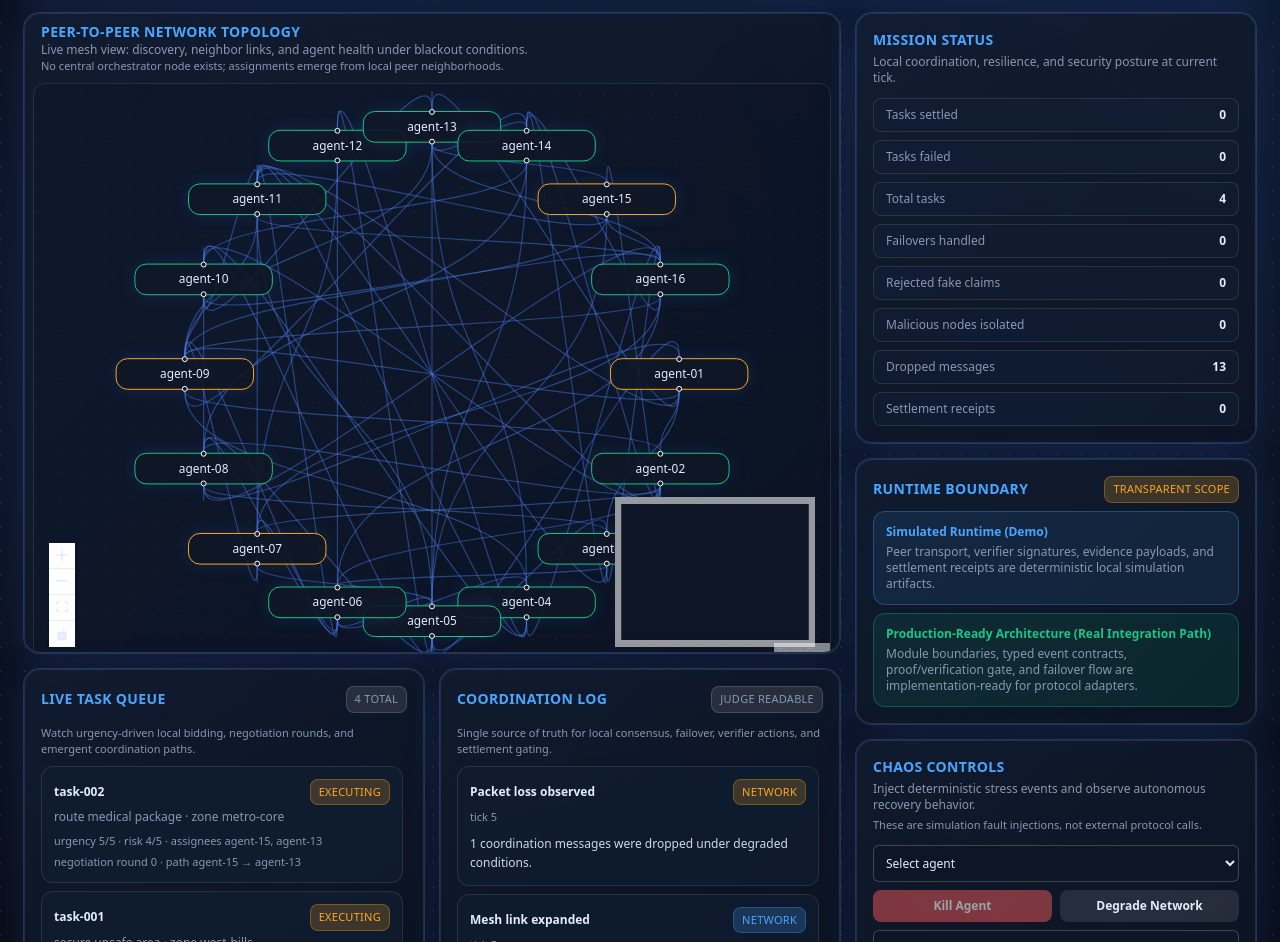
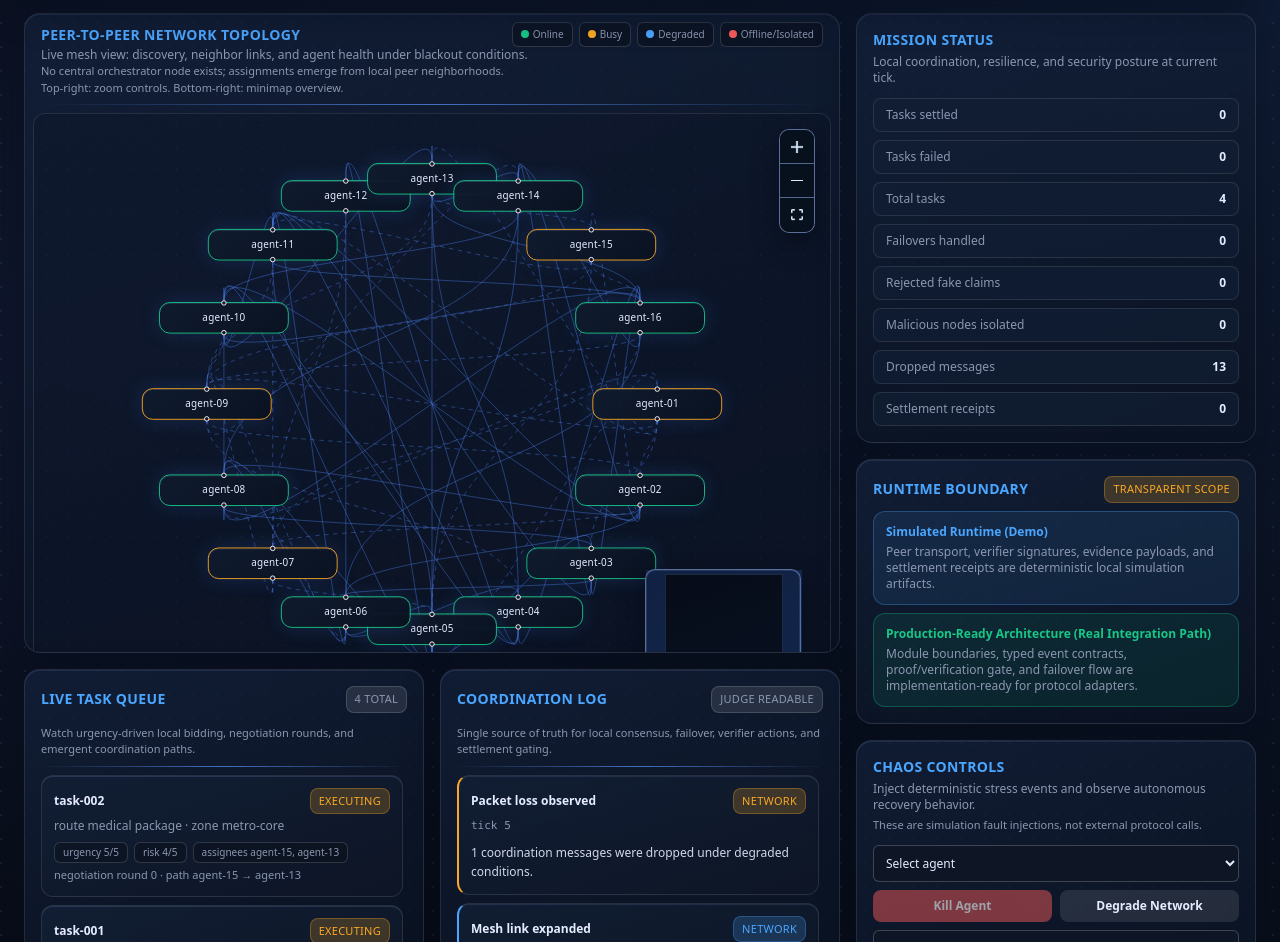
Before and after one commit to karagozemin/BLACKOUT, a Next.js app: page /mission-control in a window 1280 px wide. Shown: the part 170-1112 px from the top of the page. Built offline with nearby package versions, Linux system fonts and the light colour scheme.

Commit message:
feat: enhance UI components with improved styling and scrollbar customization

```diff
--- a/src/app/globals.css
+++ b/src/app/globals.css
@@ -17,6 +17,22 @@ body {
   min-height: 100vh;
 }
 
+*::-webkit-scrollbar {
+  width: 10px;
+  height: 10px;
+}
+
+*::-webkit-scrollbar-thumb {
+  background: linear-gradient(180deg, rgba(63, 119, 224, 0.7), rgba(45, 84, 170, 0.7));
+  border-radius: 999px;
+  border: 2px solid rgba(8, 15, 30, 0.8);
+}
+
+*::-webkit-scrollbar-track {
+  background: rgba(8, 15, 30, 0.55);
+  border-radius: 999px;
+}
+
 .grid-noise {
   background-size: 24px 24px;
   background-image: theme("backgroundImage.grid");
@@ -26,3 +42,45 @@ body {
   background: linear-gradient(135deg, rgba(19, 31, 53, 0.72), rgba(13, 21, 36, 0.74));
   backdrop-filter: blur(12px);
 }
+
+.panel-elevated {
+  background: linear-gradient(160deg, rgba(20, 34, 60, 0.72), rgba(10, 18, 33, 0.85));
+  box-shadow: inset 0 1px 0 rgba(130, 165, 255, 0.12), 0 14px 34px rgba(5, 13, 28, 0.52);
+}
+
+.neon-divider {
+  background: linear-gradient(90deg, rgba(89, 148, 255, 0), rgba(89, 148, 255, 0.7), rgba(89, 148, 255, 0));
+  height: 1px;
+}
+
+.blackout-flow .react-flow__controls {
+  overflow: hidden;
+}
+
+.blackout-flow .react-flow__controls-button {
+  width: 34px;
+  height: 34px;
+  background: rgba(8, 16, 30, 0.96);
+  border-color: rgba(157, 189, 255, 0.5);
+}
+
+.blackout-flow .react-flow__controls-button:hover {
+  background: rgba(24, 44, 80, 0.98);
+}
+
+.blackout-flow .react-flow__controls-button svg {
+  fill: #dbeafe;
+  stroke: #dbeafe;
+  stroke-width: 0.8;
+}
+
+.blackout-flow .react-flow__minimap-mask {
+  fill: rgba(56, 110, 219, 0.22);
+  stroke: rgba(191, 219, 254, 0.85);
+  stroke-width: 1;
+}
+
+.blackout-flow .react-flow__minimap-node {
+  stroke: rgba(191, 219, 254, 0.55);
+  stroke-width: 0.8;
+}
--- a/src/components/dashboard/event-stream-panel.tsx
+++ b/src/components/dashboard/event-stream-panel.tsx
@@ -16,6 +16,13 @@ export function EventStreamPanel() {
   const { state } = useSimulationStore();
   const events = [...state.events].slice(-14).reverse();
 
+  const levelAccent = {
+    info: "border-l-info",
+    success: "border-l-success",
+    warning: "border-l-warning",
+    danger: "border-l-danger"
+  } as const;
+
   return (
     <Card className="h-[360px] overflow-hidden">
       <div className="mb-3 flex items-center justify-between">
@@ -23,6 +30,7 @@ export function EventStreamPanel() {
         <Badge tone="muted">judge readable</Badge>
       </div>
       <p className="mb-2 text-[11px] text-muted">Single source of truth for local consensus, failover, verifier actions, and settlement gating.</p>
+      <div className="mb-2 neon-divider" />
 
       <div className="space-y-2 overflow-y-auto pr-1">
         {events.map((event) => (
@@ -30,13 +38,13 @@ export function EventStreamPanel() {
             key={event.id}
             initial={{ opacity: 0, y: 8 }}
             animate={{ opacity: 1, y: 0 }}
-            className="rounded-xl border border-white/10 bg-panelSoft/60 p-3"
+            className={`rounded-xl border border-white/10 border-l-2 ${levelAccent[event.level]} bg-gradient-to-br from-panelSoft/85 to-panel/80 p-3 shadow-[inset_0_1px_0_rgba(152,186,255,0.12)]`}
           >
             <div className="flex items-center justify-between gap-2">
               <p className="text-xs font-semibold">{event.title}</p>
               <Badge tone={toneByLevel[event.level]}>{event.category}</Badge>
             </div>
-            <p className="mt-1 text-[11px] text-muted">tick {event.tick}</p>
+            <p className="mt-1 font-mono text-[11px] text-muted">tick {event.tick}</p>
             <p className="mt-2 text-xs leading-relaxed text-foreground/90">{event.description}</p>
           </motion.article>
         ))}
--- a/src/components/dashboard/mission-control.tsx
+++ b/src/components/dashboard/mission-control.tsx
@@ -184,7 +184,9 @@ export function MissionControl() {
     <main className="grid-noise min-h-screen p-4 md:p-6">
       <JudgeDemoOverlay beat={activeBeat} onStop={stopJudgeDemo} />
       <div className="mx-auto flex max-w-[1600px] flex-col gap-4">
-        <header className="glass flex flex-wrap items-center justify-between gap-3 rounded-2xl border border-white/10 p-4 shadow-glow">
+        <header className="panel-elevated relative overflow-hidden rounded-2xl border border-info/25 p-4 shadow-glow">
+          <div className="pointer-events-none absolute inset-0 bg-[radial-gradient(circle_at_85%_15%,rgba(74,166,255,0.16),transparent_35%)]" />
+          <div className="relative flex flex-wrap items-center justify-between gap-3">
           <div>
             <p className="text-xs uppercase tracking-[0.2em] text-info">BLACKOUT EXCHANGE · Mission Control</p>
             <h1 className="text-2xl font-semibold">Leaderless Emergency Agent Economy</h1>
@@ -196,7 +198,7 @@ export function MissionControl() {
           <div className="flex items-center gap-2">
             <label className="text-xs text-muted">Speed</label>
             <select
-              className="rounded-md border border-white/20 bg-panel px-2 py-1 text-xs"
+              className="rounded-md border border-white/20 bg-panel px-2 py-1 text-xs shadow-[inset_0_1px_0_rgba(146,182,255,0.16)]"
               value={speed}
               onChange={(event) => setSpeed(Number(event.target.value))}
             >
@@ -220,35 +222,36 @@ export function MissionControl() {
               Mission Summary
             </Link>
           </div>
+          </div>
         </header>
 
         <div className="grid grid-cols-1 gap-4 xl:grid-cols-12">
           <div className="space-y-4 xl:col-span-8">
-            <div id="panel-network">
+            <div id="panel-network" className="rounded-2xl">
               <NetworkTopologyPanel />
             </div>
             <div className="grid grid-cols-1 gap-4 lg:grid-cols-2">
-              <div id="panel-tasks">
+              <div id="panel-tasks" className="rounded-2xl">
                 <TaskQueuePanel />
               </div>
-              <div id="panel-events">
+              <div id="panel-events" className="rounded-2xl">
                 <EventStreamPanel />
               </div>
             </div>
           </div>
 
           <div className="space-y-4 xl:col-span-4">
-            <div id="panel-status">
+            <div id="panel-status" className="rounded-2xl">
               <MissionStatusPanel />
             </div>
             <RealityBoundaryPanel />
-            <div id="panel-chaos">
+            <div id="panel-chaos" className="rounded-2xl">
               <ChaosControls />
             </div>
-            <div id="panel-proof">
+            <div id="panel-proof" className="rounded-2xl">
               <ProofPanel />
             </div>
-            <div id="panel-settlement">
+            <div id="panel-settlement" className="rounded-2xl">
               <SettlementPanel />
             </div>
           </div>
--- a/src/components/dashboard/task-queue-panel.tsx
+++ b/src/components/dashboard/task-queue-panel.tsx
@@ -25,18 +25,21 @@ export function TaskQueuePanel() {
         <Badge tone="muted">{tasks.length} total</Badge>
       </div>
       <p className="mb-2 text-[11px] text-muted">Watch urgency-driven local bidding, negotiation rounds, and emergent coordination paths.</p>
+      <div className="mb-2 neon-divider" />
 
       <div className="space-y-2 overflow-y-auto pr-1">
         {tasks.map((task) => (
-          <article key={task.id} className="rounded-xl border border-white/10 bg-panelSoft/70 p-3">
+          <article key={task.id} className="rounded-xl border border-white/10 bg-gradient-to-br from-panelSoft/90 to-panel/80 p-3 shadow-[inset_0_1px_0_rgba(152,186,255,0.16)]">
             <div className="flex items-center justify-between gap-2">
               <p className="text-xs font-semibold">{task.id}</p>
               <Badge tone={statusTone[task.status] ?? "muted"}>{task.status}</Badge>
             </div>
             <p className="mt-1 text-xs text-muted">{task.type.replaceAll("-", " ")} · zone {task.zone}</p>
-            <p className="mt-2 text-[11px] text-muted">
-              urgency {task.urgency}/5 · risk {task.riskLevel}/5 · assignees {task.assignedAgentIds.join(", ") || "none"}
-            </p>
+            <div className="mt-2 flex flex-wrap gap-1.5 text-[10px]">
+              <span className="rounded-md border border-white/15 bg-black/20 px-2 py-0.5 text-muted">urgency {task.urgency}/5</span>
+              <span className="rounded-md border border-white/15 bg-black/20 px-2 py-0.5 text-muted">risk {task.riskLevel}/5</span>
+              <span className="rounded-md border border-white/15 bg-black/20 px-2 py-0.5 text-muted">assignees {task.assignedAgentIds.join(", ") || "none"}</span>
+            </div>
             <p className="mt-1 text-[11px] text-muted">
               negotiation round {task.negotiationRound} · path {task.coordinationPath.join(" → ") || "pending"}
             </p>
--- a/src/components/network/network-topology-panel.tsx
+++ b/src/components/network/network-topology-panel.tsx
@@ -29,6 +29,13 @@ const statusColor: Record<string, string> = {
   isolated: "#F75C5C"
 };
 
+const legend = [
+  { label: "Online", color: statusColor.online },
+  { label: "Busy", color: statusColor.busy },
+  { label: "Degraded", color: statusColor.degraded },
+  { label: "Offline/Isolated", color: statusColor.offline }
+];
+
 export function NetworkTopologyPanel({ stateOverride, compact = false }: { stateOverride?: SimulationState; compact?: boolean }) {
   const { state: liveState } = useSimulationStore();
   const state = stateOverride ?? liveState;
@@ -52,13 +59,15 @@ export function NetworkTopologyPanel({ stateOverride, compact = false }: { state
           trust: agent.metrics.trust
         },
         style: {
-          width: 140,
+          width: 144,
           borderRadius: 12,
-          padding: 6,
+          padding: 8,
           border: `1px solid ${statusColor[agent.status] ?? "#4AA6FF"}`,
-          background: "rgba(16, 24, 40, 0.9)",
+          background: "linear-gradient(145deg, rgba(15, 27, 46, 0.96), rgba(10, 18, 33, 0.96))",
           color: "#E5ECFF",
-          boxShadow: "0 0 18px rgba(59,130,246,0.15)"
+          boxShadow: "inset 0 1px 0 rgba(160,190,255,0.18), 0 0 22px rgba(59,130,246,0.18)",
+          fontSize: 11,
+          letterSpacing: "0.02em"
         }
       };
     });
@@ -73,31 +82,92 @@ export function NetworkTopologyPanel({ stateOverride, compact = false }: { state
             source: agent.id,
             target: peerId,
             style: {
-              stroke: "rgba(77, 126, 238, 0.45)",
-              strokeWidth: 1.2
-            }
+              stroke: "rgba(77, 126, 238, 0.42)",
+              strokeWidth: 1.1
+            },
+            animated: contextEdgeAnimated(agent.id, peerId, state)
           });
         }
       });
     });
 
     return { nodes: builtNodes, edges: builtEdges };
-  }, [state.agents]);
+  }, [state]);
 
   return (
     <Card className={compact ? "h-[420px] overflow-hidden p-2" : "h-[640px] overflow-hidden p-2"}>
       <div className="mb-2 px-2">
-        <h3 className="text-sm font-semibold uppercase tracking-wide text-info">Peer-to-Peer Network Topology</h3>
+        <div className="flex flex-wrap items-center justify-between gap-2">
+          <h3 className="text-sm font-semibold uppercase tracking-wide text-info">Peer-to-Peer Network Topology</h3>
+          <div className="flex flex-wrap gap-1.5">
+            {legend.map((item) => (
+              <span key={item.label} className="rounded-md border border-white/15 bg-black/25 px-2 py-1 text-[10px] text-muted">
+                <span className="mr-1 inline-block h-2 w-2 rounded-full" style={{ backgroundColor: item.color }} />
+                {item.label}
+              </span>
+            ))}
+          </div>
+        </div>
         <p className="text-xs text-muted">Live mesh view: discovery, neighbor links, and agent health under blackout conditions.</p>
         <p className="text-[11px] text-muted">No central orchestrator node exists; assignments emerge from local peer neighborhoods.</p>
+        <p className="text-[11px] text-muted">Top-right: zoom controls. Bottom-right: minimap overview.</p>
+        <div className="mt-2 neon-divider" />
       </div>
       <div className={compact ? "h-[360px] rounded-xl border border-white/10 bg-panel/40" : "h-[580px] rounded-xl border border-white/10 bg-panel/40"}>
-        <ReactFlow nodes={nodes} edges={edges} fitView>
-          <MiniMap zoomable pannable style={{ backgroundColor: "#0e1626" }} />
-          <Controls />
-          <Background color="#203457" gap={24} />
+        <ReactFlow
+          nodes={nodes}
+          edges={edges}
+          className="blackout-flow"
+          fitView
+          fitViewOptions={{ padding: 0.2 }}
+          proOptions={{ hideAttribution: true }}
+        >
+          <MiniMap
+            position="bottom-right"
+            zoomable
+            pannable
+            maskColor="rgba(56, 110, 219, 0.2)"
+            nodeColor={(node) => {
+              const status = String((node.data as AgentNodeData | undefined)?.status ?? "online");
+              return statusColor[status] ?? "#4AA6FF";
+            }}
+            nodeStrokeColor={() => "rgba(191, 219, 254, 0.9)"}
+            style={{
+              background: "linear-gradient(160deg, rgba(6, 12, 24, 0.98), rgba(8, 16, 31, 0.95))",
+              border: "1px solid rgba(157, 189, 255, 0.55)",
+              borderRadius: 10,
+              width: 156,
+              height: 94,
+              right: 14,
+              bottom: 14,
+              boxShadow: "0 10px 24px rgba(2,8,20,0.6), inset 0 0 0 1px rgba(187, 213, 255, 0.14)"
+            }}
+          />
+          <Controls
+            position="top-right"
+            showInteractive={false}
+            style={{
+              background: "rgba(8,16,30,0.95)",
+              border: "1px solid rgba(157,189,255,0.55)",
+              borderRadius: 10,
+              boxShadow: "0 10px 24px rgba(2,8,20,0.55), inset 0 0 0 1px rgba(187,213,255,0.12)"
+            }}
+          />
+          <Background color="rgba(71, 116, 214, 0.36)" gap={24} />
         </ReactFlow>
       </div>
     </Card>
   );
 }
+
+function contextEdgeAnimated(sourceId: string, targetId: string, state: SimulationState) {
+  const source = state.agents[sourceId];
+  const target = state.agents[targetId];
+  if (!source || !target) {
+    return false;
+  }
+
+  const activeSource = source.status === "busy" || source.status === "degraded";
+  const activeTarget = target.status === "busy" || target.status === "degraded";
+  return activeSource || activeTarget;
+}
--- a/src/components/ui/card.tsx
+++ b/src/components/ui/card.tsx
@@ -1,5 +1,9 @@
 import { cn } from "@/lib/utils";
 
 export function Card({ className, children }: { className?: string; children: React.ReactNode }) {
-  return <section className={cn("glass rounded-2xl border border-white/10 p-4 shadow-glow", className)}>{children}</section>;
+  return (
+    <section className={cn("panel-elevated rounded-2xl border border-white/10 p-4 shadow-glow", className)}>
+      {children}
+    </section>
+  );
 }
```
